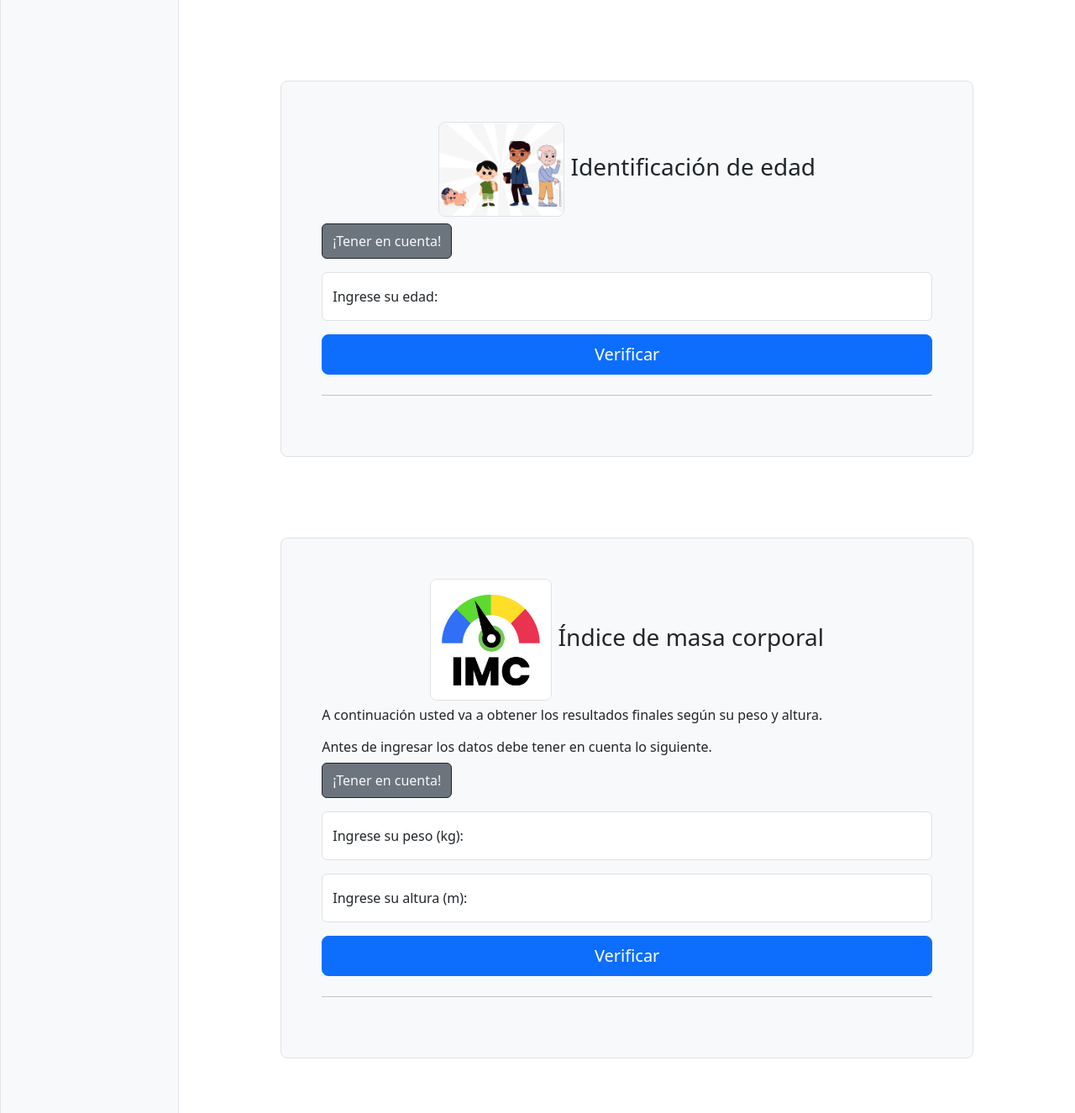
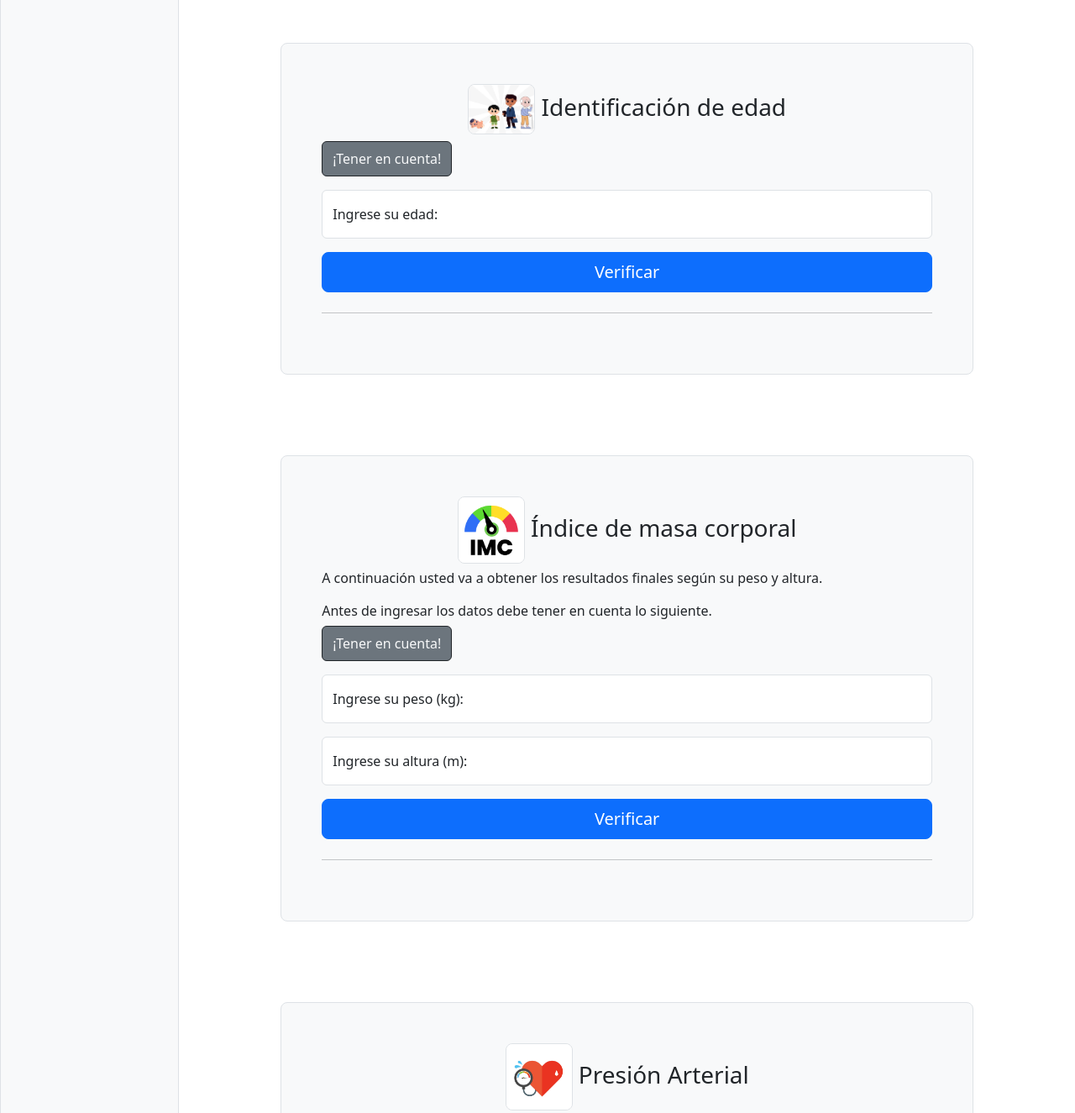
Before and after one commit to pmajo25/Proyecto-9-majo, a plain HTML site: page index.html in a window 1280 px wide. Shown: the part 807-2132 px from the top of the page at 84% size. Drawn offline with nearby package versions, Linux system fonts and the light colour scheme; files whose address does not match are found by name.

Commit message:
Update index.html

```diff
--- a/index.html
+++ b/index.html
@@ -191,7 +191,7 @@
           <div id="app_js_1" class="row  d-flex justify-content-center align-items-center">
             <div class="col-md-10 py-5">
               <form class="p-4 p-md-5 border rounded-3 bg-body-tertiary ">
-                <h1 class="h3 text-center "> <img class="border rounded-3" src="img/zapato3.jpg" alt="" width="150px">
+                <h1 class="h3 text-center "> <img class="border rounded-3" src="img/zapato3.jpg" alt="" width="80px">
                   Almacén BAGS & SHOES</h1>
                 <h6 class="h6 mb-3 py-2">¡Bienvenidos! Hoy nuestro almacén de zapatos tiene una promocion de descuento
                   para vender al mayor, esta dependerá del número de zapatos que se compren. El precio de cada zapato
@@ -242,7 +242,7 @@
           <div id="app_js_2" class="row d-flex justify-content-center align-items-center">
             <div class="col-md-10 py-5">
               <form class="p-4 p-md-5 border rounded-3 bg-body-tertiary">
-                <h1 class="h3 text-center"> <img class="border rounded-3" src="img/busqueda.webp" alt="" width="150px">
+                <h1 class="h3 text-center"> <img class="border rounded-3" src="img/busqueda.webp" alt="" width="80px">
                   Identificación de edad
                 </h1>
                 <!-- Button trigger modal -->
@@ -286,7 +286,7 @@
           <div id="app_js_3" class="row d-flex justify-content-center align-items-center">
             <div class="col-md-10 py-5">
               <form class="p-4 p-md-5 border rounded-3 bg-body-tertiary">
-                <h1 class="h3 text-center"> <img class="border rounded-3" src="img/imc4.png" alt="" width="145px">
+                <h1 class="h3 text-center"> <img class="border rounded-3" src="img/imc4.png" alt="" width="80px">
                   Índice de masa corporal</h1>
                 <h6>A continuación usted va a obtener los resultados finales según su peso y altura. <br> <br> Antes de
                   ingresar los datos debe tener en cuenta lo siguiente.</h6>
@@ -336,7 +336,7 @@
           <div id="app_js_4" class="row d-flex justify-content-center align-items-center">
             <div class="col-md-10 py-5">
               <form class="p-4 p-md-5 border rounded-3 bg-body-tertiary">
-                <h1 class="h3 text-center"><img class="border rounded-3" src="img/presion.jpg" alt="" width="145px">
+                <h1 class="h3 text-center"><img class="border rounded-3" src="img/presion.jpg" alt="" width="80px">
                   Presión Arterial</h1>
                 <!-- Button trigger modal -->
                 <button type="button" class="btn btn-secondary mb-3 py-2 btn btn-outline-dark text-light"
```
